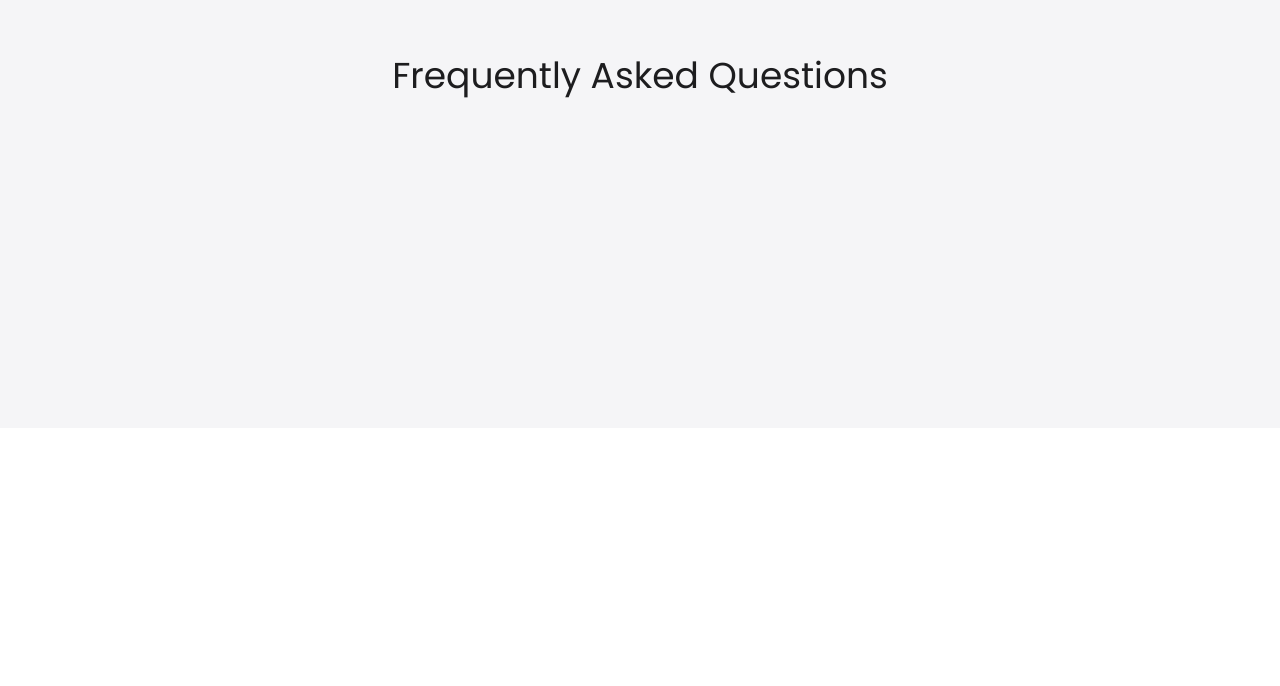
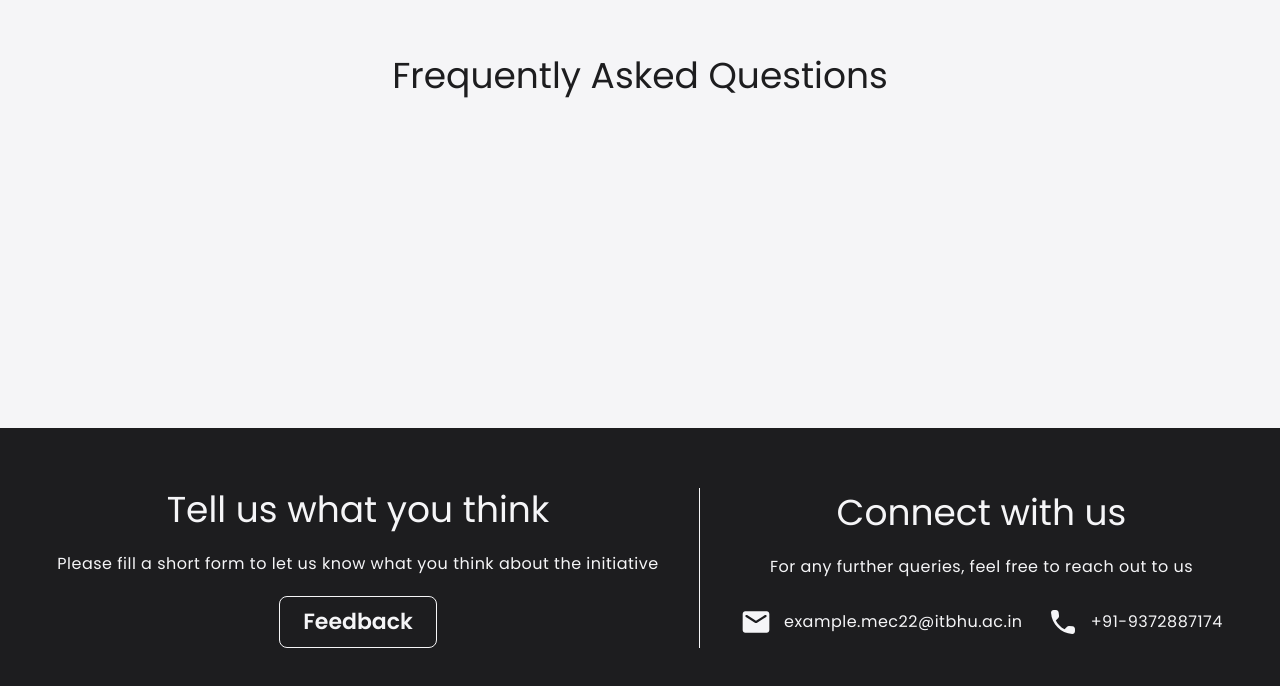
Before and after one commit to muffin-5/SAIC2.1, a React (Vite) app in the folder frontend/: page / in a window 1280 px wide. Shown: the part 2651-3337 px from the top of the page. Before the commit the page ends 3079 px from the top, so only its background shows below. Built offline with nearby package versions, Linux system fonts and the light colour scheme.

Commit message:
mockinterviewsstructured

```diff
--- a/frontend/src/components/initiatives/mockinterviews/ContactAndFeedback.jsx
+++ b/frontend/src/components/initiatives/mockinterviews/ContactAndFeedback.jsx
@@ -1,10 +1,40 @@
 import React from 'react'
-
+import mailicon from '../../../assets/mailicon.svg'
+import phoneicon from '../../../assets/phoneicon.svg'
 const ContactAndFeedback = () =>
 {
   return (
     <>
-
+      <div className="mockinterviewsContactAndFeedback">
+        <div className="mockinterviewsContactAndFeedbackContainer">
+          <div className="mockinterviewsContactAndFeedbackLeft">
+            <p className="mockinterviewsContactAndFeedbackLeftH1">Tell us what you think</p>
+            <p className="mockinterviewsContactAndFeedbackLeftp">Please fill a short form to let us know what you think about the initiative</p>
+            <div className="mockinterviewsContactAndFeedbackButton">
+              <p className="mockinterviewsContactAndFeedbackButtonp">Feedback</p>
+            </div>
+          </div>
+          <div className="mockinterviewsContactAndFeedbackLine"></div>
+          <div className="mockinterviewsContactAndFeedbackRight">
+            <p className="mockinterviewsContactAndFeedbackRightH1">Connect with us</p>
+            <p className="mockinterviewsContactAndFeedbackRightp">For any further queries, feel free to reach out to us</p>
+            <div className="mockinterviewsContactAndFeedbackEmailAndNumber">
+              <div className="mockinterviewsContactAndFeedbackEmail">
+                <div className="mockinterviewsContactAndFeedbackEmailImg">
+                  <img src={ mailicon } alt="mailicon" />
+                </div>
+                <p className="mockinterviewsContactAndFeedbackEmailp">example.mec22@itbhu.ac.in</p>
+              </div>
+              <div className="mockinterviewsContactAndFeedbackNumber">
+                <div className="mockinterviewsContactAndFeedbackNumberImg">
+                  <img src={ phoneicon } alt="phoneicon" />
+                </div>
+                <p className="mockinterviewsContactAndFeedbackNumberp">+91-9372887174</p>
+              </div>
+            </div>
+          </div>
+        </div>
+      </div>
     </>
   )
 }
--- a/frontend/src/components/initiatives/mockinterviews/Mockinterviews.css
+++ b/frontend/src/components/initiatives/mockinterviews/Mockinterviews.css
@@ -96,6 +96,7 @@
     display: flex;
     align-items: center;
     justify-content: center;
+    cursor: pointer;
 }
 .mockinterviewsHeroButtons1 {
     background-color: #f5f5f7;
@@ -228,3 +229,138 @@
     color: #1d1d1f;
     max-width: 496px;
 }
+
+.mockinterviewsContactAndFeedback {
+    width: 100%;
+    background-color: #1d1d1f;
+    max-height: 280px;
+    display: flex;
+    justify-content: center;
+    align-items: center;
+}
+.mockinterviewsContactAndFeedbackContainer {
+    max-width: 1240px;
+    height: 280px;
+    display: flex;
+    align-items: center;
+    justify-content: center;
+    gap: 40px;
+}
+.mockinterviewsContactAndFeedbackLeft {
+    max-height: 160px;
+    max-width: 602px;
+    height: 601px;
+    width: 602px;
+    display: flex;
+    flex-direction: column;
+    justify-content: center;
+    align-items: center;
+    gap: 20px;
+}
+.mockinterviewsContactAndFeedbackRight {
+    max-height: 155px;
+    max-width: 483px;
+    height: 155px;
+    width: 483px;
+    display: flex;
+    flex-direction: column;
+    justify-content: center;
+    align-items: center;
+    gap: 20px;
+}
+.mockinterviewsContactAndFeedbackLine {
+    background-color: #f5f5f7;
+    max-width: 1px;
+    max-height: 160px;
+    height: 160px;
+    width: 1px;
+}
+.mockinterviewsContactAndFeedbackLeftH1 {
+    font-size: 36px;
+    font-weight: 400;
+    line-height: 44px;
+}
+.mockinterviewsContactAndFeedbackLeftp {
+    font-size: 16px;
+    font-weight: 400;
+    line-height: 24px;
+    letter-spacing: 0.5px;
+}
+.mockinterviewsContactAndFeedbackButton {
+    max-height: 52px;
+    max-width: 158px;
+    border: 1px solid #f5f5f7;
+    border-radius: 8px;
+    width: 158px;
+    height: 52px;
+    display: flex;
+    justify-content: center;
+    align-items: center;
+    cursor: pointer;
+}
+.mockinterviewsContactAndFeedbackButtonp {
+    font-size: 22px;
+    font-weight: 600;
+    line-height: 28px;
+}
+.mockinterviewsContactAndFeedbackRightH1 {
+    font-size: 36px;
+    font-weight: 400;
+    line-height: 44px;
+}
+.mockinterviewsContactAndFeedbackRightp {
+    font-size: 16px;
+    font-weight: 400;
+    line-height: 24px;
+    letter-spacing: 0.5px;
+}
+.mockinterviewsContactAndFeedbackEmailAndNumber {
+    max-width: 483px;
+    max-height: 47px;
+    width: 483px;
+    height: 47px;
+    display: flex;
+    align-items: center;
+    justify-content: center;
+    gap: 24px;
+}
+.mockinterviewsContactAndFeedbackEmail {
+    display: flex;
+    gap: 12px;
+    align-items: center;
+    justify-content: center;
+    max-width: 283px;
+    max-height: 42px;
+    width: 283px;
+    height: 42px;
+}
+.mockinterviewsContactAndFeedbackEmailImg {
+    max-height: 32px;
+    max-width: 32px;
+}
+.mockinterviewsContactAndFeedbackEmailp {
+    font-size: 16px;
+    font-weight: 400;
+    line-height: 24px;
+    letter-spacing: 0.5px;
+}
+.mockinterviewsContactAndFeedbackNumber {
+    display: flex;
+    gap: 12px;
+    justify-content: center;
+    align-items: center;
+    max-width: 180px;
+    max-height: 47px;
+    height: 47px;
+    width: 180px;
+}
+.mockinterviewsContactAndFeedbackNumberImg {
+    max-height: 32px;
+    max-width: 32px;
+}
+.mockinterviewsContactAndFeedbackNumberp {
+    font-size: 16px;
+    font-weight: 400;
+    line-height: 24px;
+    letter-spacing: 0.5px;
+}
```
Also changed, not shown: frontend/src/assets/mailicon.svg (added), frontend/src/assets/phoneicon.svg (added).
